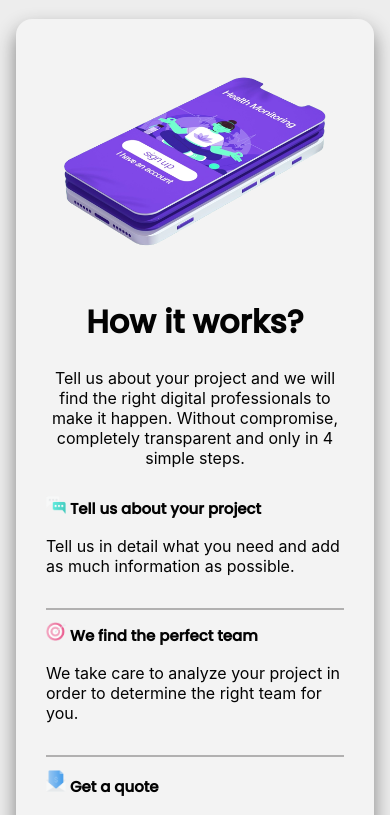
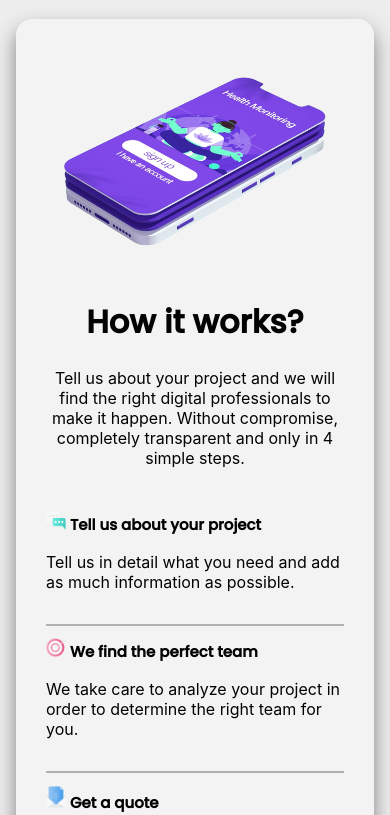
Before and after one commit to bricekk/lando, a React (Create React App) app: page / in a window 390 px wide. Shown: the part 3573-4388 px from the top of the page. Built offline with nearby package versions, Linux system fonts and the light colour scheme.

Commit message:
steps changes little

```diff
--- a/src/media.css
+++ b/src/media.css
@@ -136,11 +136,12 @@
     .steps__container{
         display: flex;
         flex-direction: column;
-        padding-bottom: 5rem;
+        padding-bottom: 7rem;
     }
 
     .steps__container__right-label{
         width: 100%;
+        margin-bottom: 2rem;
     }
 
     .steps__container__left-step{
```
